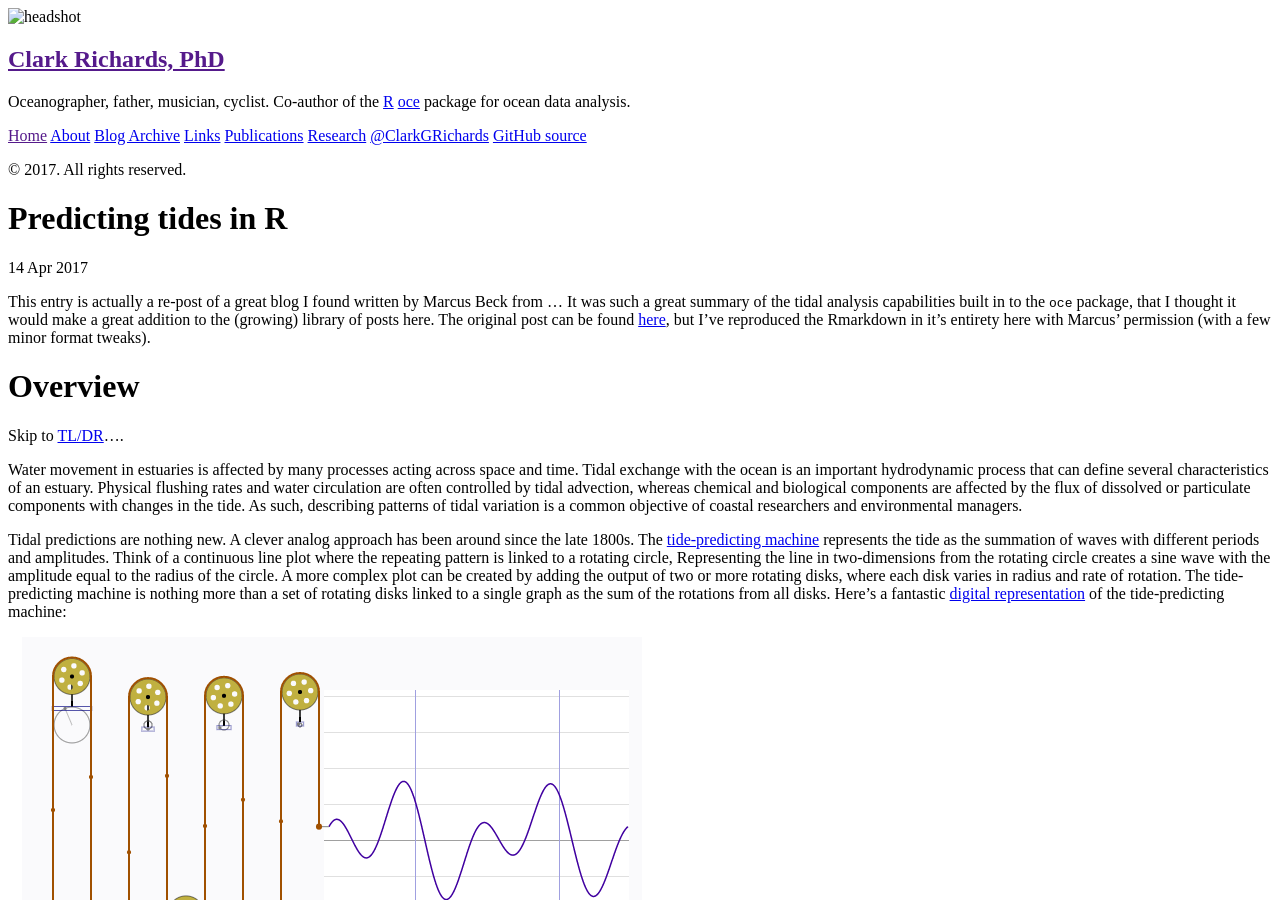
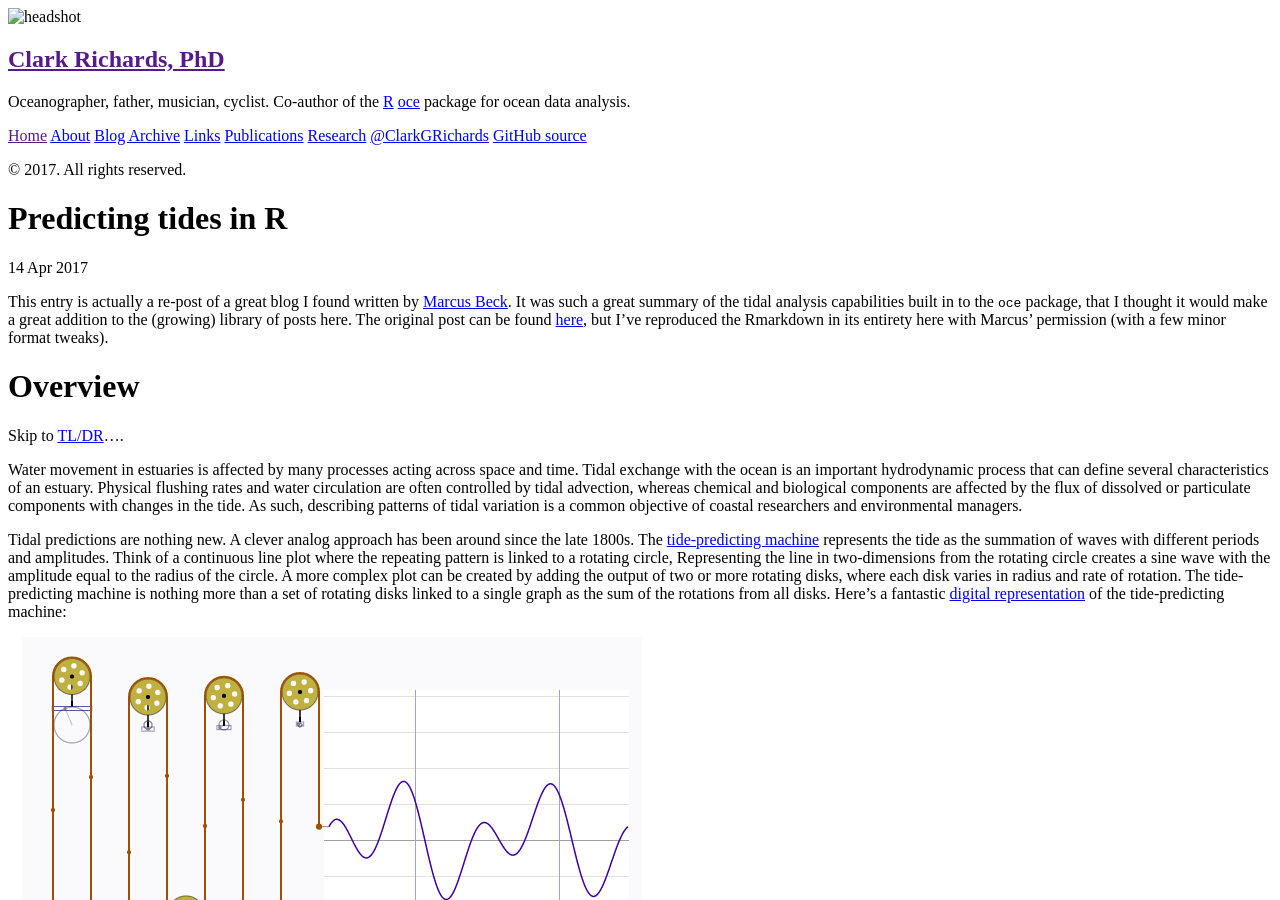
Before and after one commit to richardsc/richardsc.github.io, a Jekyll site: the page built from _posts/2017-04-14-predicting-tides-in-R.md, in a window 1280 px wide and 900 px high. Built offline with Jekyll 4.4.1, drawn with Linux system fonts in a browser that asks for light colours; formulas are drawn with MathJax 3; comment, search, counter and statistics services are not loaded.

Commit message:
add twitter link

```diff
--- a/_posts/2017-04-14-predicting-tides-in-R.md
+++ b/_posts/2017-04-14-predicting-tides-in-R.md
@@ -11,7 +11,7 @@ output:
     fig_caption:  true
 ---
 
-This entry is actually a re-post of a great blog I found written by Marcus Beck from ... It was such a great summary of the tidal analysis capabilities built in to the `oce` package, that I thought it would make a great addition to the (growing) library of posts here. The original post can be found [here](https://beckmw.wordpress.com/2017/04/12/predicting-tides-in-r/), but I've reproduced the Rmarkdown in it's entirety here with Marcus' permission (with a few minor format tweaks).
+This entry is actually a re-post of a great blog I found written by [Marcus Beck](https://twitter.com/fawda123). It was such a great summary of the tidal analysis capabilities built in to the `oce` package, that I thought it would make a great addition to the (growing) library of posts here. The original post can be found [here](https://beckmw.wordpress.com/2017/04/12/predicting-tides-in-r/), but I've reproduced the Rmarkdown in its entirety here with Marcus' permission (with a few minor format tweaks).
 
 # Overview
 
--- a/_source/2017-04-14-predicting-tides-in-R.Rmd
+++ b/_source/2017-04-14-predicting-tides-in-R.Rmd
@@ -11,7 +11,7 @@ output:
     fig_caption:  true
 ---
 
-This entry is actually a re-post of a great blog I found written by Marcus Beck from ... It was such a great summary of the tidal analysis capabilities built in to the `oce` package, that I thought it would make a great addition to the (growing) library of posts here. The original post can be found [here](https://beckmw.wordpress.com/2017/04/12/predicting-tides-in-r/), but I've reproduced the Rmarkdown in it's entirety here with Marcus' permission (with a few minor format tweaks).
+This entry is actually a re-post of a great blog I found written by [Marcus Beck](https://twitter.com/fawda123). It was such a great summary of the tidal analysis capabilities built in to the `oce` package, that I thought it would make a great addition to the (growing) library of posts here. The original post can be found [here](https://beckmw.wordpress.com/2017/04/12/predicting-tides-in-r/), but I've reproduced the Rmarkdown in its entirety here with Marcus' permission (with a few minor format tweaks).
 
 # Overview
 
```
